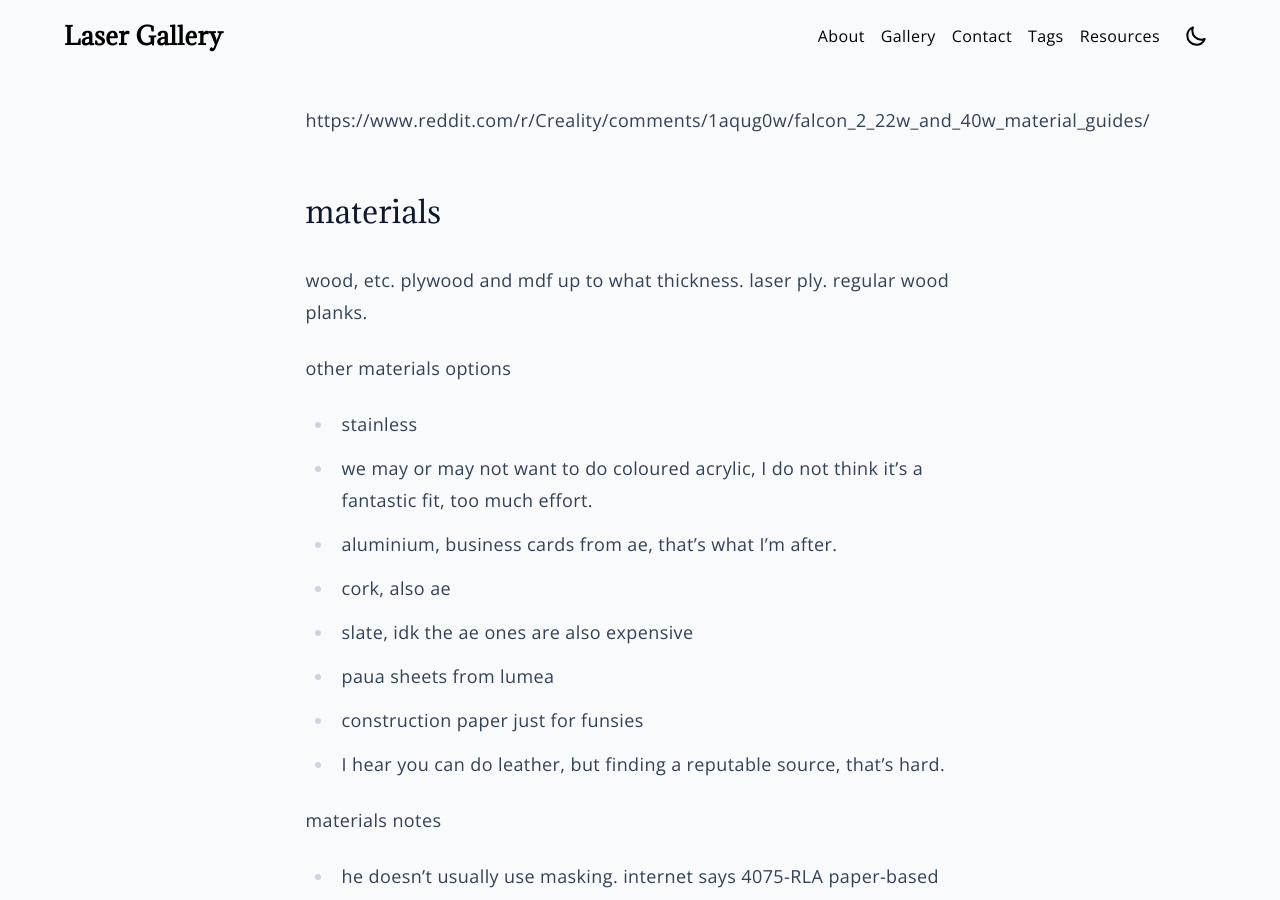
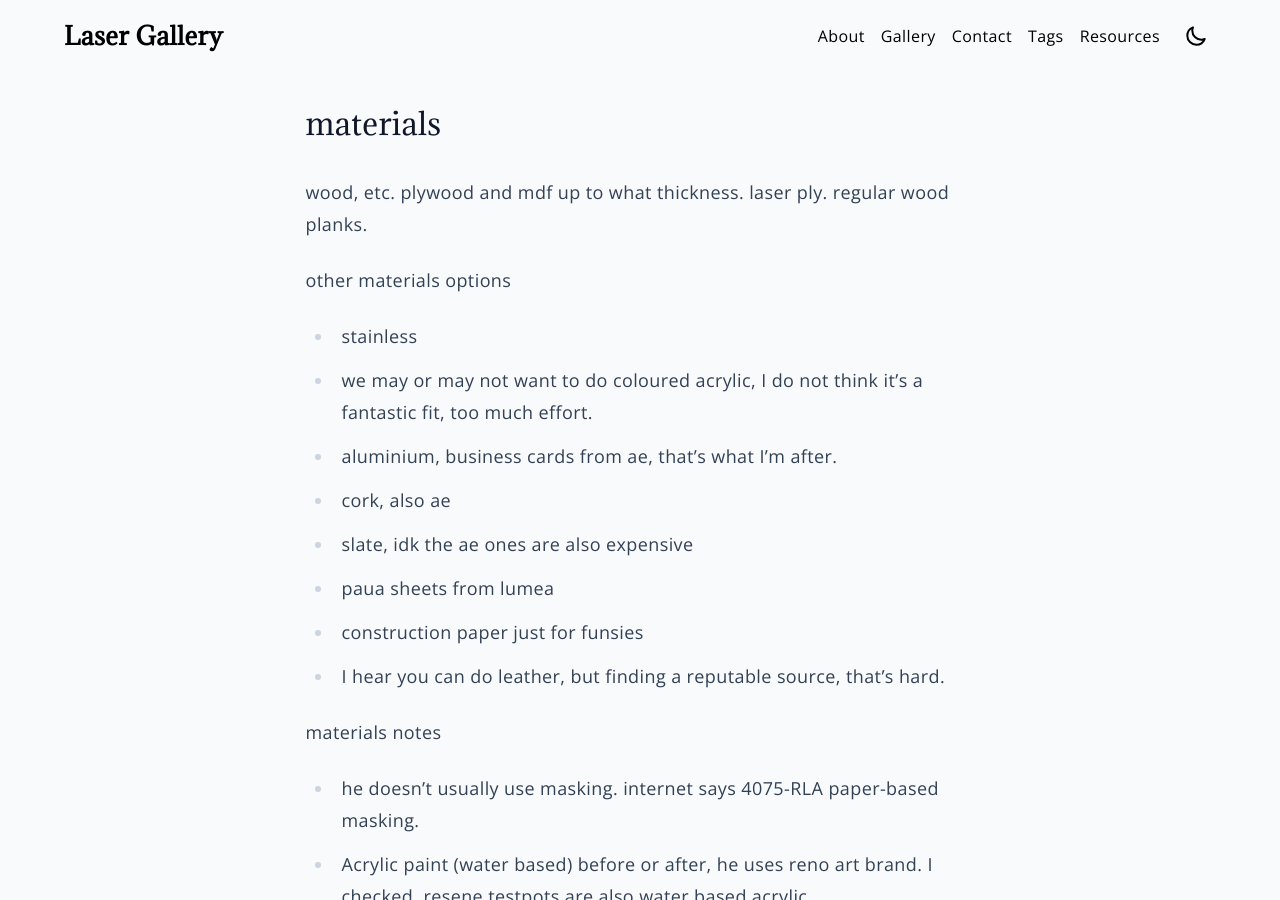
Before and after one commit to paper-engineer/laser-gallery, a Jekyll site: the page built from docs/_pages/materials-and-settings.md, in a window 1280 px wide and 900 px high. Built offline with Jekyll 4.4.1, drawn with Linux system fonts in a browser that asks for light colours; some of the changed text lies outside the part shown.

Commit message:
Update materials-and-settings.md

```diff
--- a/docs/_pages/materials-and-settings.md
+++ b/docs/_pages/materials-and-settings.md
@@ -2,8 +2,6 @@
 title: materials and settings
 layout: page
 ---
-
-https://www.reddit.com/r/Creality/comments/1aqug0w/falcon_2_22w_and_40w_material_guides/
 
 ## materials
 
@@ -59,6 +57,6 @@ note laser max speed typically 6-10k range. haven't tried out to see when mine f
 
 take and upload pictures of test grids
 
-(post creality's table here)
+https://www.reddit.com/r/Creality/comments/1aqug0w/falcon_2_22w_and_40w_material_guides/
 
 the pencil marks on my table say: cut 6mm basswood with 450/0.175 (I really don't know what this means). 3mm mahogany 600/100, 3mm mdf 800/100 - 500/80, s/s engrave 3000/50.
```
